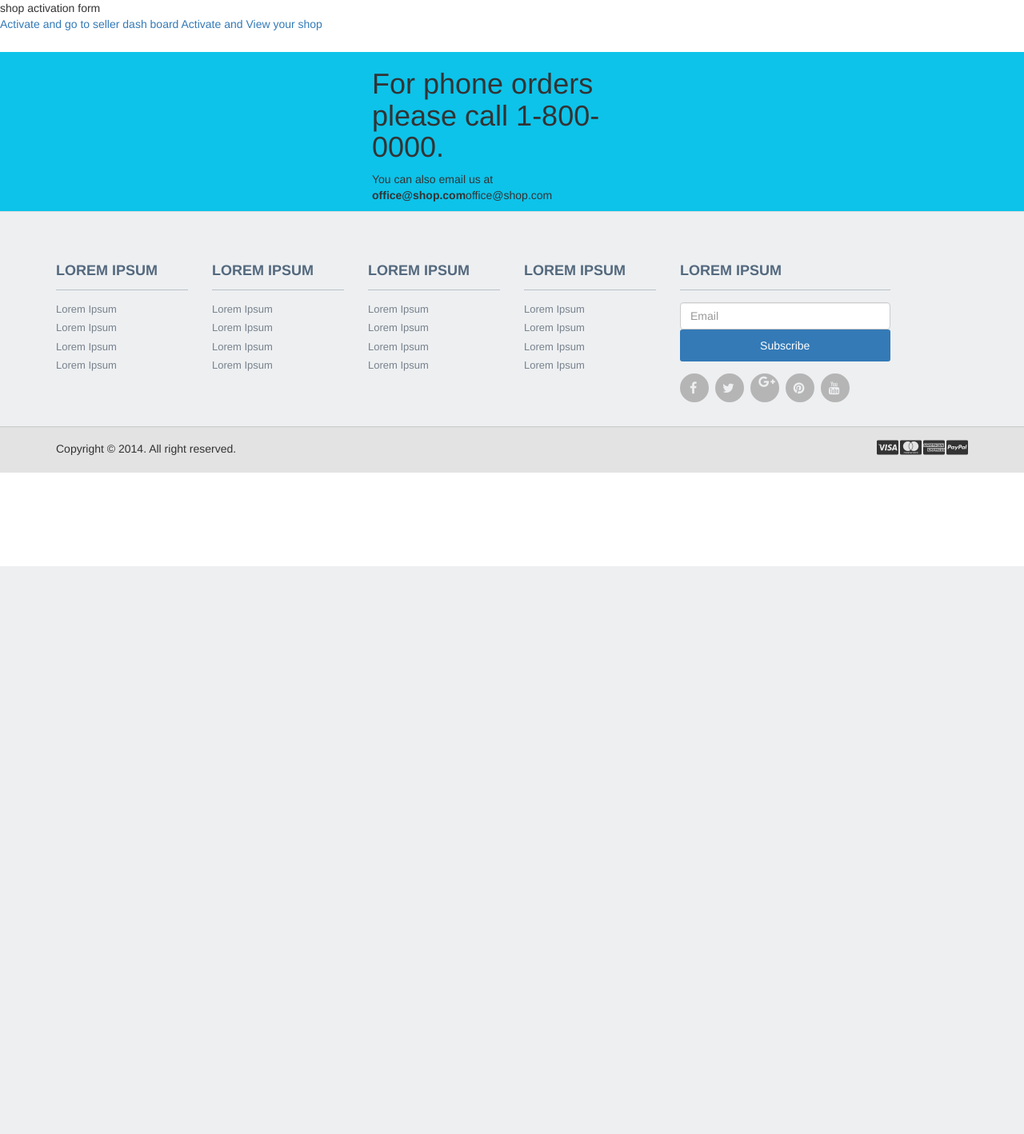
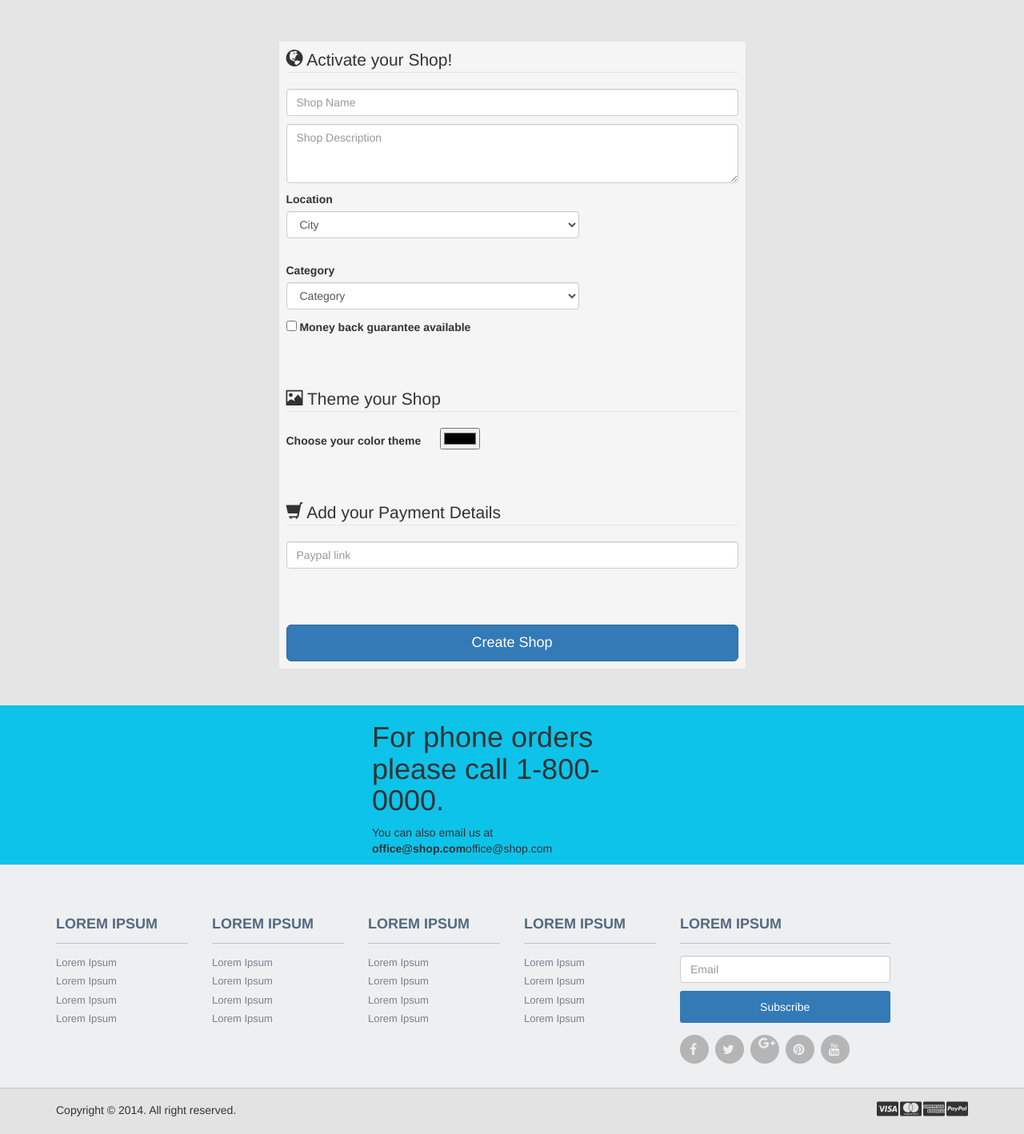
Before and after one commit to janindu2r/thecardshop, a PHP site: page /registershop.php in a window 1280 px wide. Shown: the part 92-1510 px from the top of the page at 80% size. Before the commit the page ends 800 px from the top, so only its background shows below. Run offline with PHP 8.4, Linux system fonts and the light colour scheme; data that the repository does not hold is empty; some libraries are stand-ins or nearby versions.

Commit message:
added seller/shop code

```diff
--- a/registershop.php
+++ b/registershop.php
@@ -9,14 +9,77 @@ $title = 'Activate Shop' ;  // page title
 <!DOCTYPE html>
 <html>
 	<head>
+		<style>
+			.form-control { margin-bottom: 10px; }
+		</style>
+
         <?php include('header.php'); ?>
 <!---------------------------------------- Add Page Edits Below ------------------------------------------------->
+<!-- -->
+<div class="RegWrapper" id="SignUpWrapper">
+<div class="container">
 
+    <div class="row">
+
+        <div class="col-xs-12 col-sm-12 col-md-6 well well-sm col-md-offset-3" id="signUpFormContainer">
+            <legend><i class="glyphicon glyphicon-globe"></i> Activate your Shop!</legend>
+            <form action="scripts/shop.php" method="post" class="form" role="form">
+
+            <input class="form-control" name="sname" placeholder="Shop Name" type="text" />
+            <textarea class="form-control" rows="3" name="descr" placeholder="Shop Description"></textarea>
+            <label for="">
+                Location</label>
+            <div class="row">
+                <div class="col-xs-4 col-md-8">
+                    <select class="form-control" name="city">
+                        <option value="City" selected disabled>City</option>
+                        <option value="CMB">Colombo</option>
+                        <option value="GAL">Galle</option>
+                        <option value="JAF">Jaffna</option>
+                        <option value="ANU">Anuradhapura</option>
+                        <option value="KAN">Kandy</option>
+                        <option value="NEG">Negombo</option>
+                    </select>
+                </div>
+            </div>
+            <br />
+            <label for="">
+                Category</label>
+            <div class="row">
+                <div class="col-xs-4 col-md-8">
+                    <select class="form-control" name="category">
+                        <option value="Category" selected disabled>Category</option>
+                        <option value="00001">Electronics</option>
+                        <option value="00002">Computers</option>
+                        <option value="00003">Fashion</option>
+                        <option value="00004">Jewellery</option>
+                        <option value="00005">Mobile</option>
+                        <option value="00006">Hardware</option>
+                    </select>
+                </div>
+            </div>
+            <label><input class="character-checkbox" name="money" type="checkbox" value="">   Money back guarantee available</label> <br/> <br/><br /><br />
+
+
+            <legend><i class="glyphicon glyphicon-picture"></i> Theme your Shop</legend>
+            <label for="#scheme">Choose your color theme</label> &nbsp;&nbsp;&nbsp;&nbsp; <input type="color" name="colorscheme" id="scheme"> <br/><br/><br/><br/>
+
+            <legend><i class="glyphicon glyphicon-shopping-cart"></i> Add your Payment Details</legend>
+            <input class="form-control" name="payment" placeholder="Paypal link" type="text" /><br/><br/><br/>
+
+            <button class="btn btn-lg btn-primary btn-block" type="submit">
+                Create Shop</button>
+            </form>
+        </div>
+    </div>
+</div>
+
+<!--
 shop activation form
 <br>
 <a href="shopdashboard.php">Activate and go to seller dash board</a>
 <a href="viewshop.php">Activate and View your shop</a>
-
+ -->
 
 <!---------------------------------------- End of page edits ---------------------------------------------------->
 <?php include('footer.php'); //including the footer?>
--- a/scripts/reg.php
+++ b/scripts/reg.php
@@ -28,6 +28,8 @@
 		$regDetail['password'] = $db->escapeString(md5($_POST["password"]));
 		$passwordCheck = $db->escapeString(md5($_POST["repassword"]);
 		$regDetail['verified'] = 0;
+
+		$user->setDispName($regDetail['display_name']);
 
 		//$regDetailed['reg_ID'] = 1;
 		$regDetailed['fname'] = $db->escapeString($_POST["firstname"]);
```
Also changed, not shown: class/user.php (+12 -12 lines), scripts/shop.php (+46 -1 lines), class/seller.php (line endings or trailing spaces).
